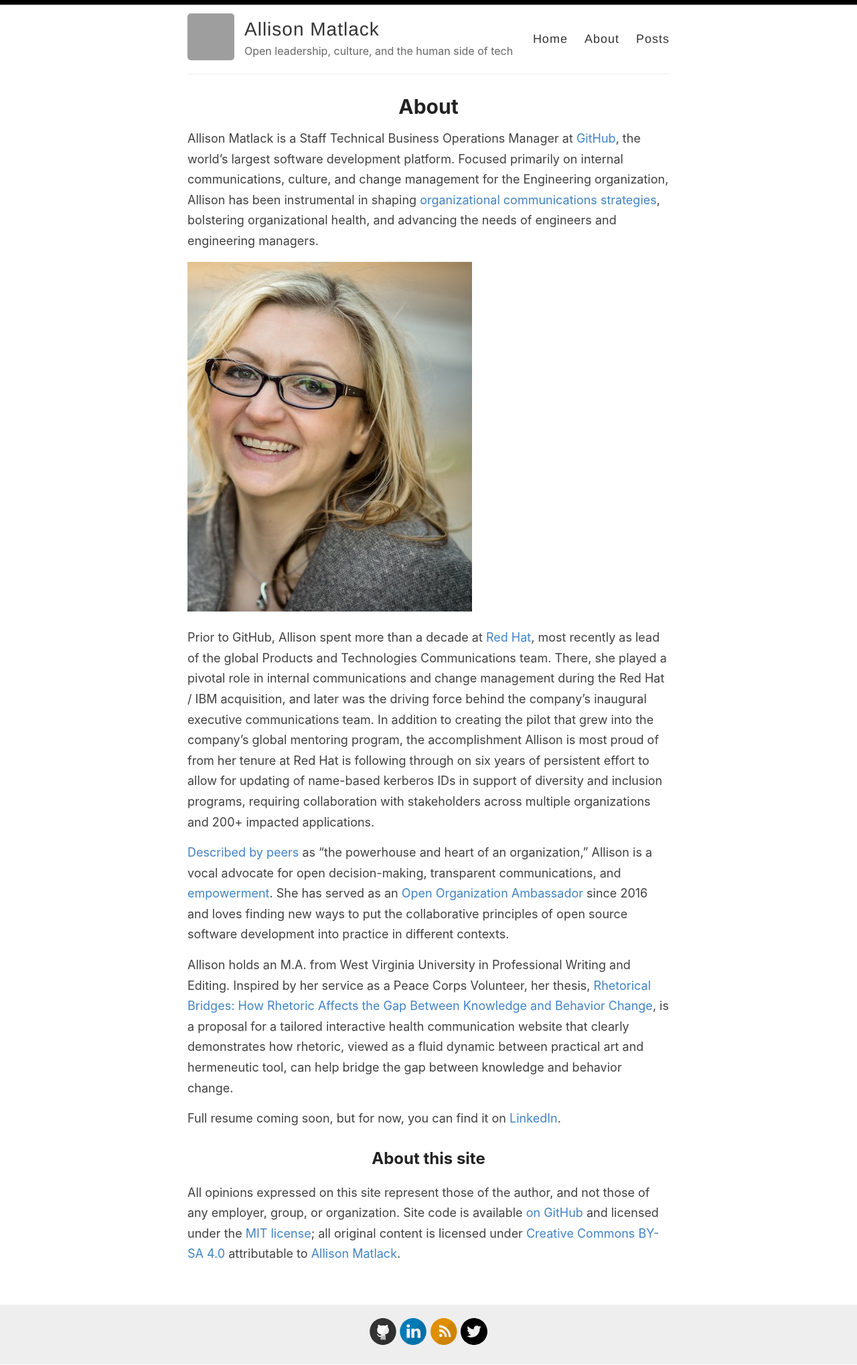
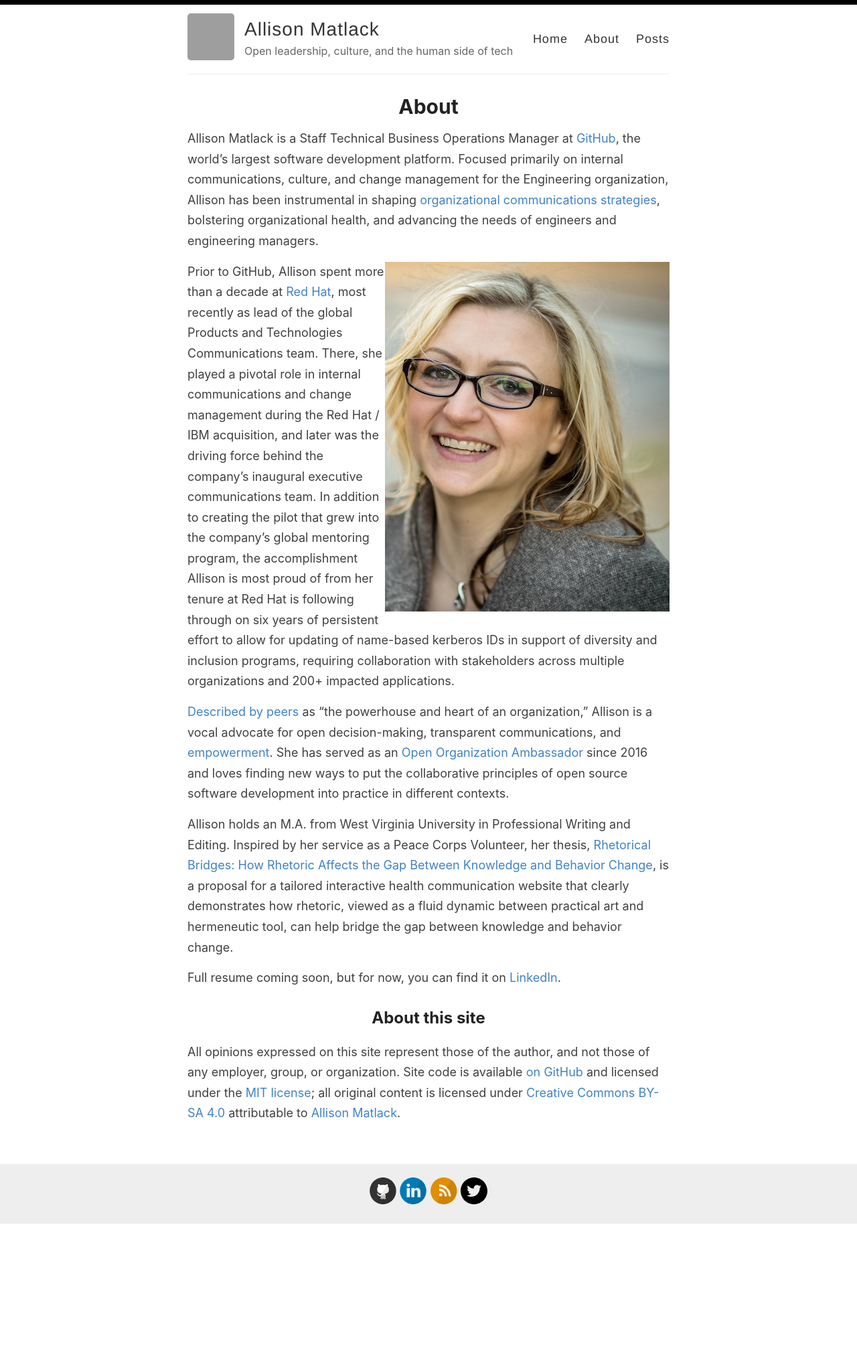
Before and after one commit to amatlack/amatlack.github.io, a Jekyll site: the page built from _pages/about.md, in a window 1280 px wide. Shown: the whole page at 67% size. Built offline with Jekyll 4.4.1, drawn with Linux system fonts in a browser that asks for light colours; after the commit the page ends 1828 px from its top, so only the background shows below that; grey boxes are pictures that could not be loaded.

Commit message:
adding headshot style

```diff
--- a/assets/style.scss
+++ b/assets/style.scss
@@ -478,6 +478,11 @@ body:after {
 .post_image{
   margin: 0 auto;
   max-width: 520px;
+}
+
+.about_headshot{
+  float: right;
+  maxwidth: 250px;
 }
 
 .post_teaser{
```
